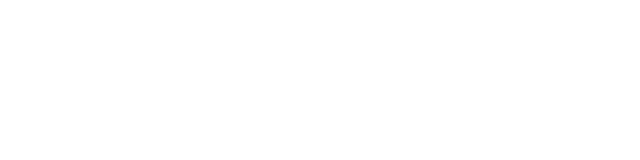
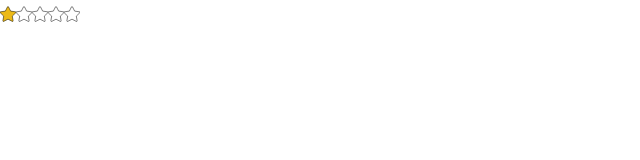
Before and after one commit to mayuflis/tfm-Fornt, an Angular app: page /tutor-stars in a window 1280 px wide. Before the commit this address led to /. Shown: the top 160 px of the page, without its empty margins (0-640 px from the left). Built offline with nearby package versions, Linux system fonts and the light colour scheme.

Commit message:
Componente estrellas

```diff
--- a/src/app/app-routing.module.ts
+++ b/src/app/app-routing.module.ts
@@ -1,13 +1,15 @@
 import { NgModule } from '@angular/core';
 import { RouterModule, Routes } from '@angular/router';
 import { LoginPageComponent } from './pages/login-page/login-page.component';
+import { TutorStarsComponent } from './components/tutor-stars/tutor-stars.component';
 
 const routes: Routes = [
-  {path: 'login', component: LoginPageComponent}
+  {path: 'login', component: LoginPageComponent},
+  {path: 'tutor-stars', component: TutorStarsComponent}
 ];
 
 @NgModule({
-  imports: [RouterModule.forRoot(routes)],
+  imports: [RouterModule.forRoot(routes),],
   exports: [RouterModule]
 })
 export class AppRoutingModule { }
--- /dev/null
+++ b/src/app/components/tutor-stars/tutor-stars.component.css
@@ -0,0 +1,16 @@
+.star {
+    display: inline-block;
+    width: 20px; /* ajusta el tamaño según sea necesario */
+    height: 20px;
+    background-color: rgb(255, 255, 255); /* color de estrella blanco */
+    margin-right: 2px; /* espacio entre estrellas */
+  }
+  svg {
+    color : "red";
+}
+  .gold {
+    fill: #ECBA18;
+  }
+  .white {
+    fill: rgb(255, 255, 255);
+  }
--- /dev/null
+++ b/src/app/components/tutor-stars/tutor-stars.component.html
@@ -0,0 +1,8 @@
+<span *ngFor="let star of starsArray; let i = index">
+    <svg xmlns="http://www.w3.org/2000/svg" width="16" height="16" fill="currentColor" stroke="black" stroke-width=".5"
+    [class.gold]="star === 1" [class.white]="star === 0"
+    class="bi bi-star" viewBox="0 0 16 16">
+   <path d="M3.612 15.443c-.386.198-.824-.149-.746-.592l.83-4.73L.173 6.765c-.329-.314-.158-.888.283-.95l4.898-.696L7.538.792c.197-.39.73-.39.927 0l2.184 4.327 4.898.696c.441.062.612.636.282.95l-3.522 3.356.83 4.73c.078.443-.36.79-.746.592L8 13.187l-4.389 2.256z"/>
+</svg>
+
+</span>
--- /dev/null
+++ b/src/app/components/tutor-stars/tutor-stars.component.ts
@@ -0,0 +1,21 @@
+import { CommonModule } from '@angular/common';
+import { Component, Input } from '@angular/core';
+
+@Component({
+  selector: 'app-tutor-stars',
+  imports: [CommonModule],
+  standalone: true,
+  templateUrl: './tutor-stars.component.html',
+  styleUrls: ['./tutor-stars.component.css']
+})
+export class TutorStarsComponent {
+  @Input() starsCount: number = 1;
+
+  // Creamos un array con 5 elementos, inicializados a 0
+  starsArray: number[] = Array(5).fill(0);
+
+  constructor() {
+    // Marcamos las estrellas doradas según la calificación
+    this.starsArray.fill(1, 0, this.starsCount);
+  }
+}
```
Also changed, not shown: src/app/app.module.ts (+4 -3 lines), 1 other file (tests, documents, lock files or other folders).
